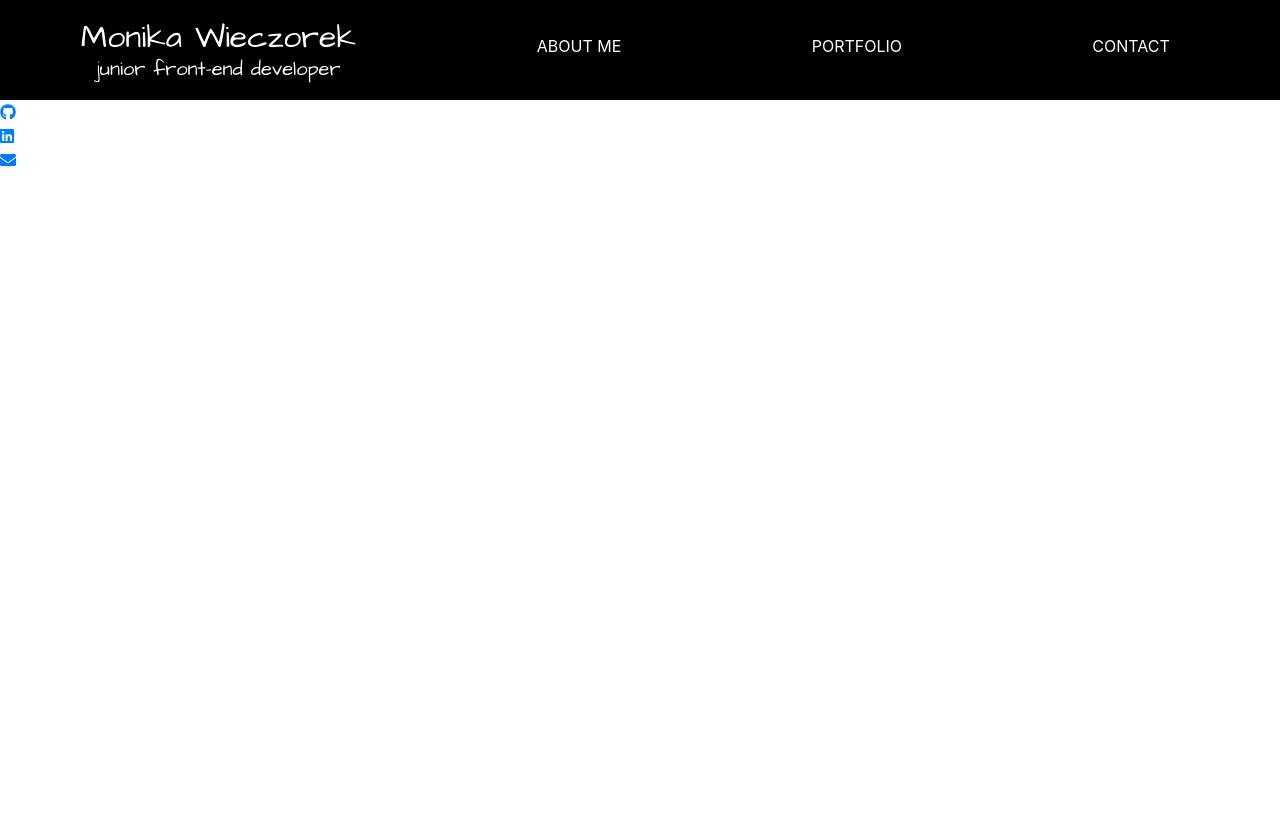
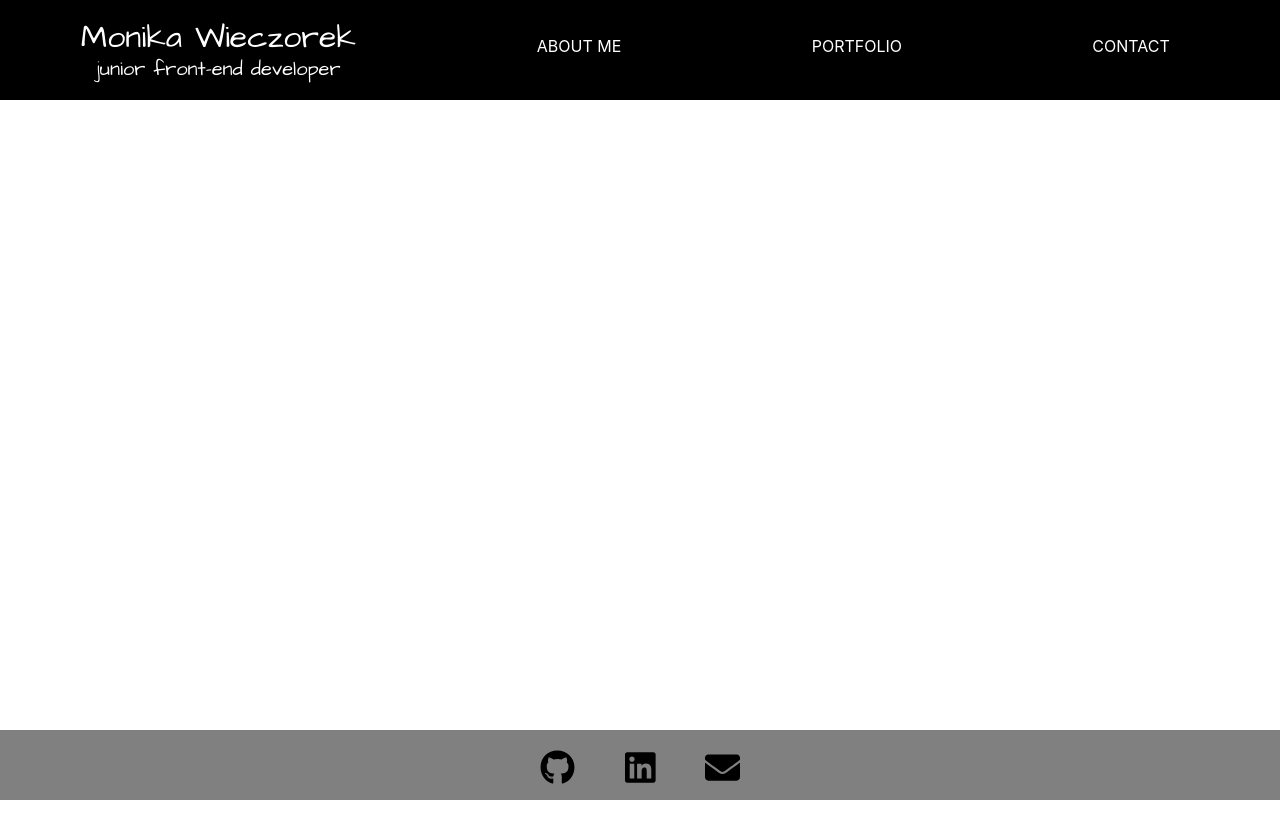
Before and after one commit to WieMon/portfolio, a React (Create React App) app: page / in a window 1280 px wide. Shown: the top 838 px of the page. Built offline with nearby package versions, Linux system fonts and the light colour scheme.

Commit message:
Add styling for Footer

```diff
--- a/src/layout/Footer.js
+++ b/src/layout/Footer.js
@@ -1,5 +1,5 @@
 import React from 'react';
-//import '../styles/layout/Footer.scss';
+import '../styles/layout/Footer.scss';
 import { FontAwesomeIcon } from '@fortawesome/react-fontawesome';
 import { faEnvelope } from '@fortawesome/free-solid-svg-icons';
 import { faGithub, faLinkedin } from '@fortawesome/free-brands-svg-icons';
--- /dev/null
+++ b/src/styles/layout/Footer.scss
@@ -0,0 +1,32 @@
+@import '../global.scss';
+
+.footer {
+  position: fixed;
+  height: 70px;
+  bottom: 0;
+  right: 0;
+  left: 0;
+  background-color: grey;
+}
+
+.footer__list {
+  @include list-big;
+  justify-content: center;
+}
+
+.footer__item {
+  padding: 20px 25px;
+}
+
+.footer__icon {
+  font-size: 35px;
+  color: darken($color-two, 25%);
+  &:hover {
+    transform: scale(1.2);
+    transition: all 0.5s;
+  }
+  &:active {
+    color: red;
+  }
+
+}
```
